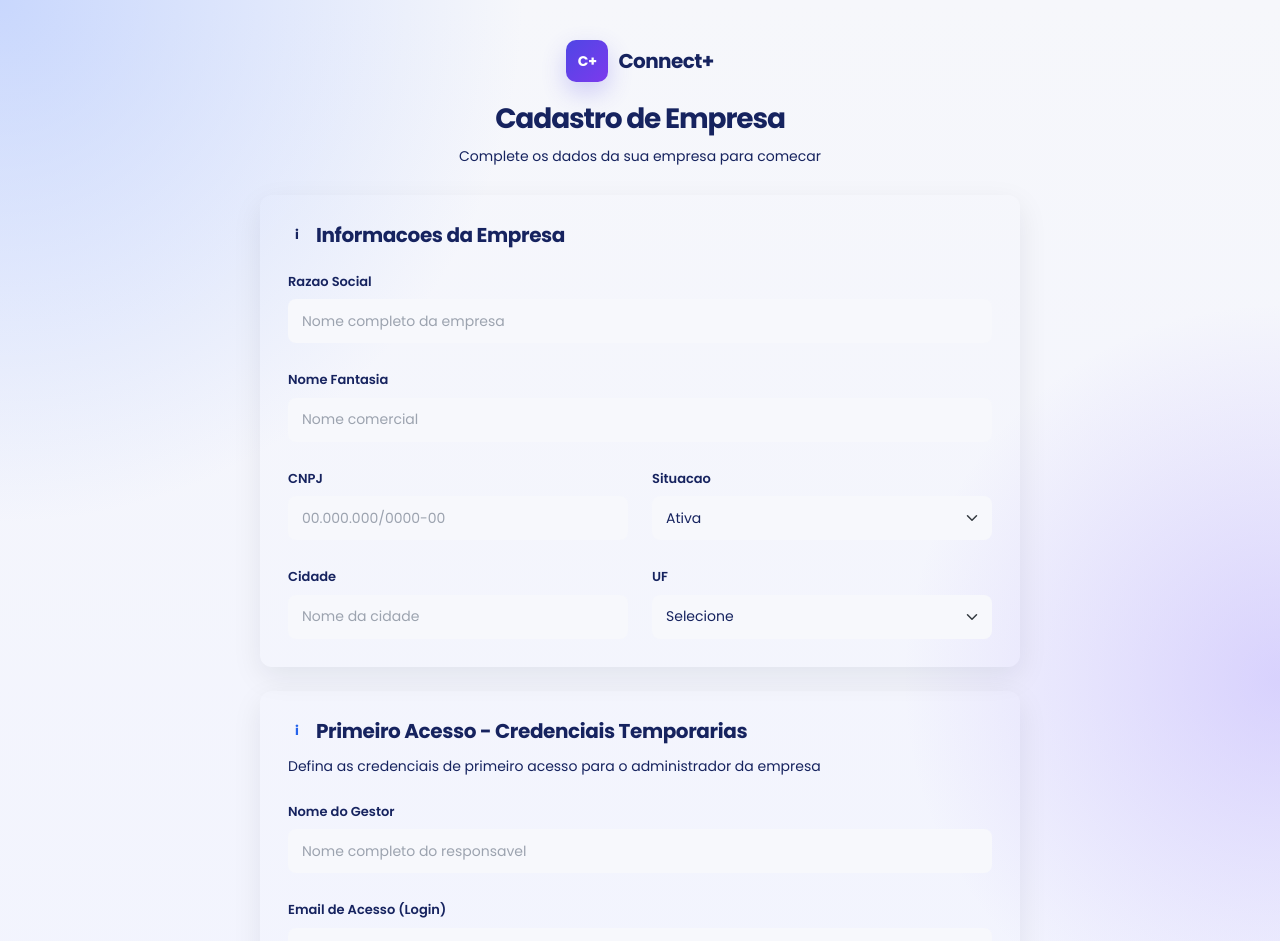
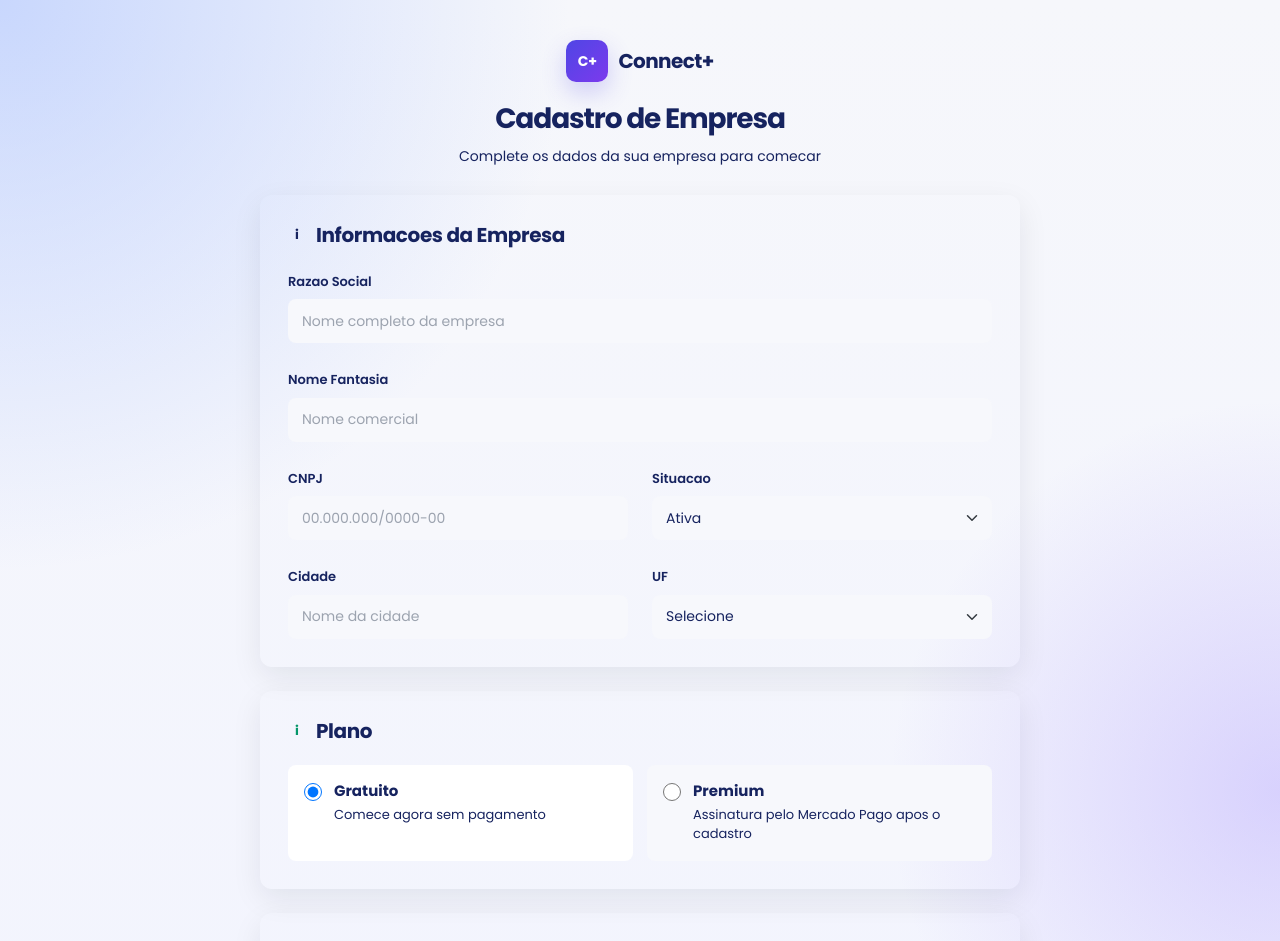
Before and after one commit to Savio123d/Connect-Plus, an Angular app in the folder Projeto/Front-End/connect-plus/: page /cadastro-empresa in a window 1280 px wide. Shown: the top 941 px of the page. Built offline with nearby package versions, Linux system fonts and the light colour scheme.

Commit message:
feat: adiciona selecao de plano no cadastro de empresa

```diff
--- a/Projeto/Front-End/connect-plus/src/app/pages/cadastro-empresa/cadastro-empresa.css
+++ b/Projeto/Front-End/connect-plus/src/app/pages/cadastro-empresa/cadastro-empresa.css
@@ -131,6 +131,10 @@ body {
   color: #2563eb;
 }
 
+.section-icon-green {
+  color: #059669;
+}
+
 .section-title {
   margin: 0;
   font-size: 20px;
@@ -183,6 +187,61 @@ body {
   cursor: pointer;
 }
 
+
+.plan-options {
+  display: grid;
+  grid-template-columns: 1fr 1fr;
+  gap: 14px;
+}
+
+.plan-option {
+  min-height: 96px;
+  display: flex;
+  align-items: flex-start;
+  gap: 12px;
+  padding: 16px;
+  border: 1px solid var(--border);
+  border-radius: 8px;
+  background: #f7f8fc;
+  cursor: pointer;
+  transition: border-color 0.18s ease, box-shadow 0.18s ease, background-color 0.18s ease;
+}
+
+.plan-option input {
+  width: 18px;
+  height: 18px;
+  margin-top: 2px;
+  accent-color: var(--primary);
+  flex: 0 0 auto;
+}
+
+.plan-option-selected {
+  border-color: var(--primary);
+  background: #ffffff;
+  box-shadow: 0 0 0 4px var(--ring);
+}
+
+.plan-option-premium.plan-option-selected {
+  border-color: #059669;
+  box-shadow: 0 0 0 4px rgba(5, 150, 105, 0.16);
+}
+
+.plan-copy {
+  display: grid;
+  gap: 6px;
+}
+
+.plan-copy strong {
+  font-size: 15px;
+  line-height: 1.3;
+  color: var(--foreground);
+}
+
+.plan-copy small {
+  font-size: 13px;
+  line-height: 1.45;
+  color: var(--muted-foreground);
+}
 .info-box {
   display: flex;
   gap: 12px;
@@ -294,4 +353,8 @@ body {
   .actions {
     grid-template-columns: 1fr;
   }
+
+  .plan-options {
+    grid-template-columns: 1fr;
+  }
 }
--- a/Projeto/Front-End/connect-plus/src/app/pages/cadastro-empresa/cadastro-empresa.html
+++ b/Projeto/Front-End/connect-plus/src/app/pages/cadastro-empresa/cadastro-empresa.html
@@ -88,6 +88,37 @@
 
     <section class="cadastro-card">
       <div class="card-header-custom">
+        <span class="section-icon section-icon-green">i</span>
+        <h2 class="section-title">Plano</h2>
+      </div>
+
+      <div class="plan-options">
+        <label
+          class="plan-option"
+          [class.plan-option-selected]="cadastroForm.controls.tipoPlano.value === 'gratuito'"
+        >
+          <input type="radio" formControlName="tipoPlano" value="gratuito" />
+          <span class="plan-copy">
+            <strong>Gratuito</strong>
+            <small>Comece agora sem pagamento</small>
+          </span>
+        </label>
+
+        <label
+          class="plan-option plan-option-premium"
+          [class.plan-option-selected]="cadastroForm.controls.tipoPlano.value === 'premium'"
+        >
+          <input type="radio" formControlName="tipoPlano" value="premium" />
+          <span class="plan-copy">
+            <strong>Premium</strong>
+            <small>Assinatura pelo Mercado Pago apos o cadastro</small>
+          </span>
+        </label>
+      </div>
+    </section>
+
+    <section class="cadastro-card">
+      <div class="card-header-custom">
         <span class="section-icon section-icon-blue">i</span>
         <h2 class="section-title">Primeiro Acesso - Credenciais Temporarias</h2>
       </div>
@@ -156,7 +187,7 @@
         </button>
 
         <button type="submit" class="btn btn-primary-custom" [disabled]="enviando">
-          {{ enviando ? 'Cadastrando...' : 'Cadastrar Empresa' }}
+          {{ enviando ? 'Cadastrando...' : cadastroForm.controls.tipoPlano.value === 'premium' ? 'Cadastrar e Assinar' : 'Cadastrar Empresa' }}
         </button>
       </div>
     </section>
--- a/Projeto/Front-End/connect-plus/src/app/pages/cadastro-empresa/cadastro-empresa.ts
+++ b/Projeto/Front-End/connect-plus/src/app/pages/cadastro-empresa/cadastro-empresa.ts
@@ -3,7 +3,7 @@ import { FormGroup, FormControl, ReactiveFormsModule, Validators } from '@angula
 import { CommonModule } from '@angular/common';
 import { HttpErrorResponse } from '@angular/common/http';
 import { Router, RouterLink } from '@angular/router';
-import { CadastroEmpresaCompleto, EmpresaService } from './service_empresa';
+import { CadastroEmpresaCompleto, EmpresaService, TipoPlano } from './service_empresa';
 import { environment } from '../../../environments/environment';
 
 export enum Status {
@@ -37,6 +37,10 @@ export class CadastroEmpresa implements OnInit {
     cidade: new FormControl(''),
     status: new FormControl(Status.Ativa),
     uf: new FormControl(''),
+    tipoPlano: new FormControl<TipoPlano>('gratuito', {
+      nonNullable: true,
+      validators: Validators.required,
+    }),
 
     nomeAdmin: new FormControl('', Validators.required),
     emailAdmin: new FormControl('', [Validators.required, Validators.email]),
@@ -80,6 +84,7 @@ export class CadastroEmpresa implements OnInit {
       cnpj,
       cidade: this.cadastroForm.value.cidade ?? '',
       uf: this.cadastroForm.value.uf ?? '',
+      tipoPlano: this.cadastroForm.controls.tipoPlano.value,
       nomeAdmin: this.cadastroForm.value.nomeAdmin!,
       emailAdmin: this.cadastroForm.value.emailAdmin!,
       senhaAdmin: this.cadastroForm.value.senhaAdmin!,
@@ -88,9 +93,15 @@ export class CadastroEmpresa implements OnInit {
     this.enviando = true;
 
     this.empresaService.cadastrarEmpresa(dados).subscribe({
-      next: () => {
+      next: (resposta) => {
         this.enviando = false;
-        alert('Cadastro realizado com sucesso!');
+        alert(resposta.mensagem || 'Cadastro realizado com sucesso!');
+
+        if (resposta.checkoutUrl) {
+          window.location.href = resposta.checkoutUrl;
+          return;
+        }
+
         this.router.navigate(['/login']);
       },
       error: (erro: HttpErrorResponse) => {
--- a/Projeto/Front-End/connect-plus/src/app/pages/cadastro-empresa/service_empresa.ts
+++ b/Projeto/Front-End/connect-plus/src/app/pages/cadastro-empresa/service_empresa.ts
@@ -1,6 +1,8 @@
 import { Injectable } from '@angular/core';
 import { HttpClient } from '@angular/common/http';
 import { environment } from '../../../environments/environment';
+
+export type TipoPlano = 'gratuito' | 'premium';
 
 export interface CadastroEmpresaCompleto {
   razaoSocial: string;
@@ -8,9 +10,18 @@ export interface CadastroEmpresaCompleto {
   cnpj: string;
   cidade: string;
   uf: string;
+  tipoPlano: TipoPlano;
   nomeAdmin: string;
   emailAdmin: string;
   senhaAdmin: string;
+}
+
+export interface CadastroEmpresaResponse {
+  idEmpresa: number;
+  tipoPlano: TipoPlano;
+  statusAssinatura: 'ativa' | 'pendente' | 'cancelada';
+  checkoutUrl?: string | null;
+  mensagem: string;
 }
 
 @Injectable({
@@ -22,8 +33,6 @@ export class EmpresaService {
   constructor(private http: HttpClient) {}
 
   cadastrarEmpresa(dados: CadastroEmpresaCompleto) {
-    return this.http.post(this.apiUrl, dados, {
-      responseType: 'text' as const,
-    });
+    return this.http.post<CadastroEmpresaResponse>(this.apiUrl, dados);
   }
 }
```
